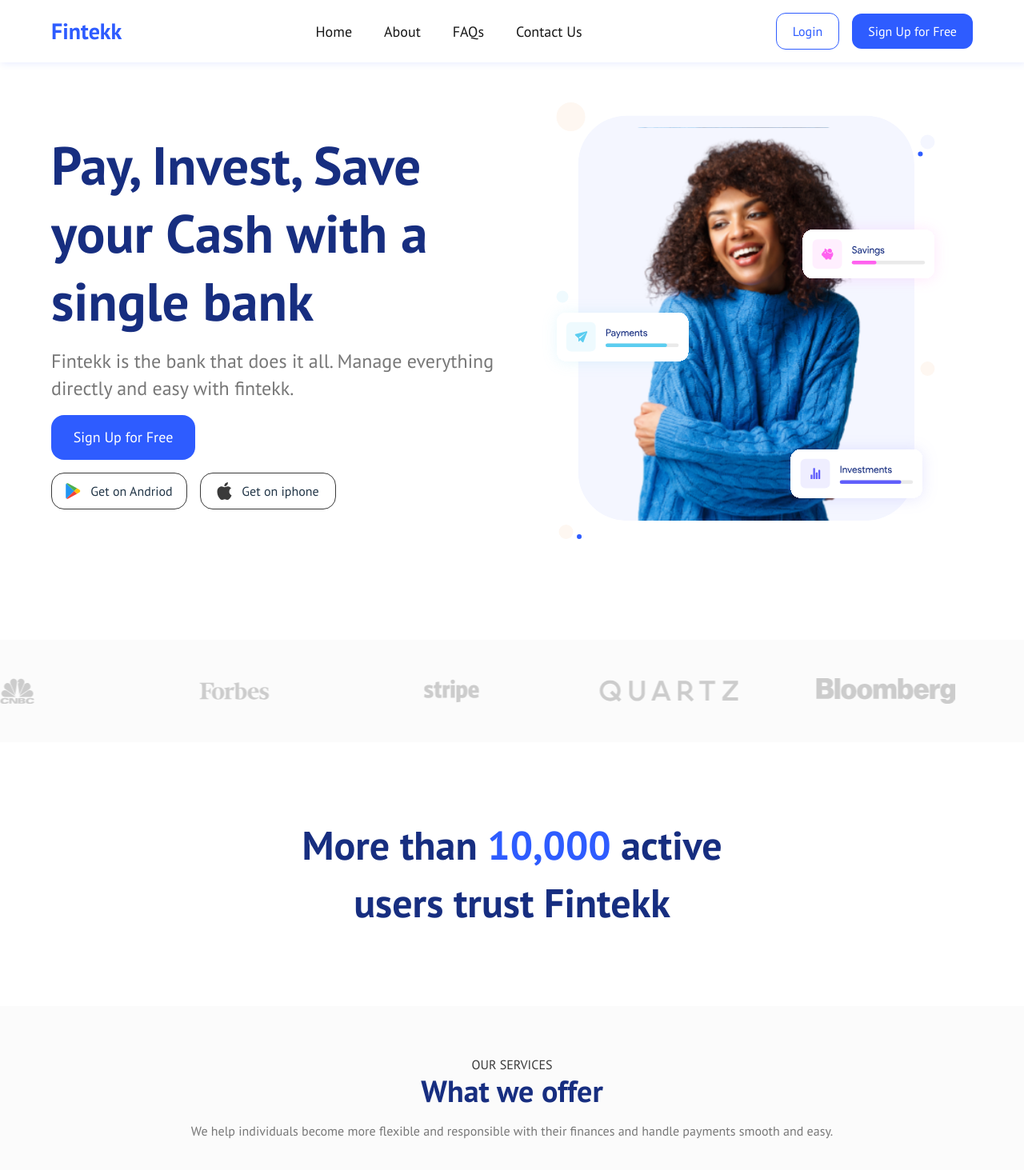
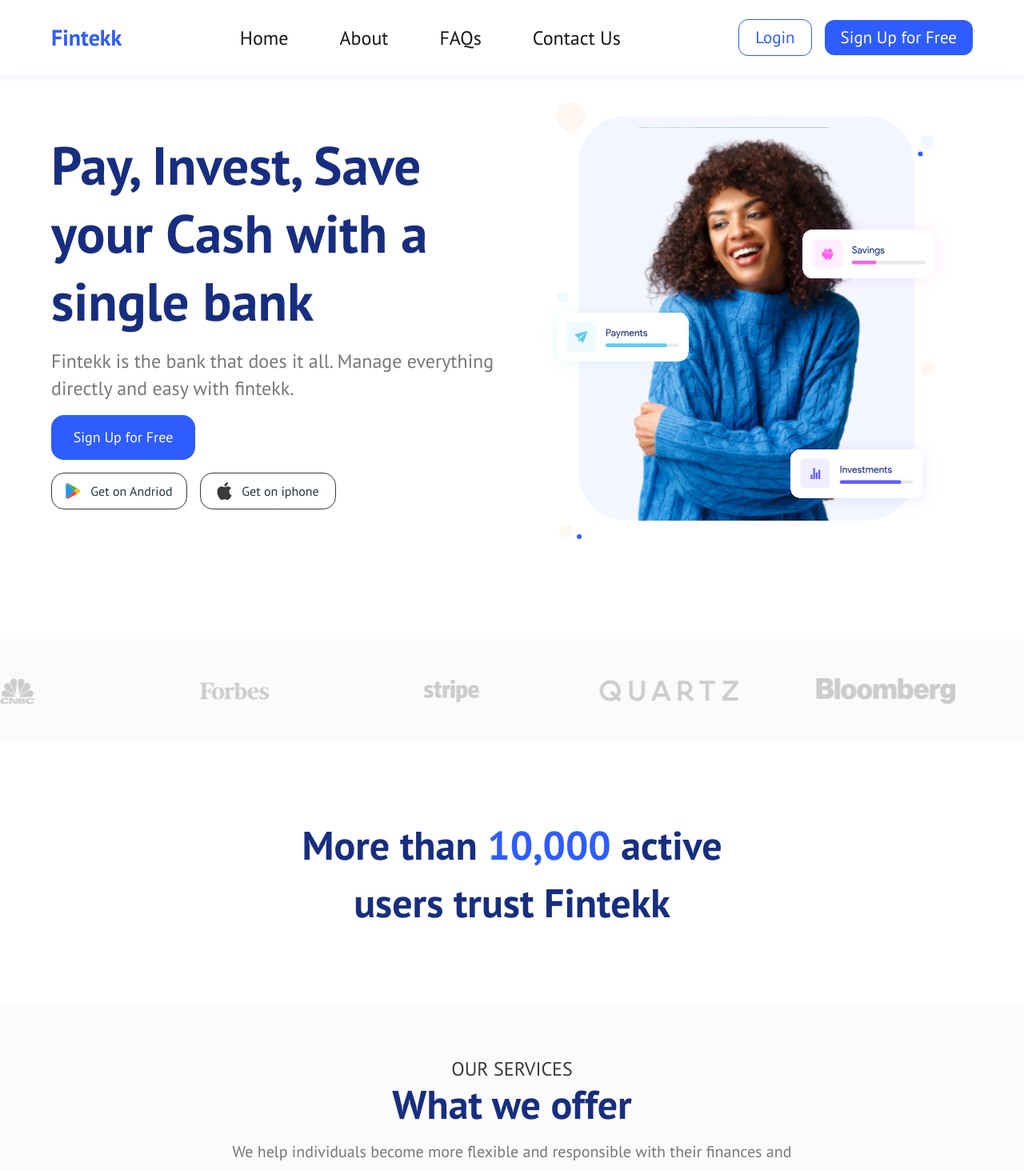
Before and after one commit to ajormoses/Fintekk, a Vue app: page / in a window 1280 px wide. Shown: the top 1463 px of the page at 80% size. Built offline with nearby package versions, Linux system fonts and the light colour scheme.

Commit message:
Update: updated

```diff
--- a/src/components/ArticleThree.vue
+++ b/src/components/ArticleThree.vue
@@ -5,17 +5,25 @@
 <template>
   <div class="bg-[#FBFBFB] section">
     <div class="container">
-      <div class="text-center">
-        <p class="text-base leading-[19.41px] text-[#3A3A3A]">OUR SERVICES</p>
-        <h1 class="leading-[46px] font-bold text-[38px] text-[#172E80] pb-3">
+      <div class="text-center lg:w-[720px] lg:m-auto">
+        <p
+          class="text-base lg:text-[24px] leading-[19.41px] lg:leading-[29px] text-[#3A3A3A]"
+        >
+          OUR SERVICES
+        </p>
+        <h1
+          class="leading-[46px] lg:leading-[60.6px] font-bold text-[38px] lg:text-[50px] text-[#172E80] pb-3"
+        >
           What we offer
         </h1>
-        <p class="text-base leading-[30px] text-[#777777]">
+        <p
+          class="text-base lg:text-[20px] leading-[30px] lg:leading-[32px] text-[#777777]"
+        >
           We help individuals become more flexible and responsible with their
           finances and handle payments smooth and easy.
         </p>
       </div>
-      <div class="pt-10 lg:grid lg:grid-cols-3 lg:gap-8">
+      <div class="pt-10 lg:pt-20 lg:grid lg:grid-cols-3 lg:gap-8">
         <Service
           h="Easy Payment"
           p="Stress-free payment for all transactions that you do at any time."
--- a/src/components/Header.vue
+++ b/src/components/Header.vue
@@ -48,28 +48,36 @@
         Sign Up for Free
       </button>
     </div>
-    <div class="hidden container py-4 lg:flex justify-between items-center">
+    <div
+      class="hidden container py-4 xl:py-6 lg:flex justify-between items-center"
+    >
       <h1 class="text-[#2E5CFF] font-semibold text-[28px]">Fintekk</h1>
       <div class="flex items-center justify-between text-[#171717]">
         <a @click="top" href="#home"
-          ><p class="mx-5 text-[18px] leading-[29px]">Home</p></a
+          ><p class="mx-8 text-[18px] xl:text-[24px] leading-[29px]">Home</p></a
         >
         <a href="#about"
-          ><p class="mx-5 text-[18px] leading-[29px]">About</p></a
+          ><p class="mx-8 text-[18px] xl:text-[24px] leading-[29px]">
+            About
+          </p></a
         >
-        <a href="#faq"><p class="mx-5 text-[18px] leading-[29px]">FAQs</p></a>
+        <a href="#faq"
+          ><p class="mx-8 text-[18px] xl:text-[24px] leading-[29px]">FAQs</p></a
+        >
         <a href="#contact"
-          ><p class="mx-5 text-[18px] leading-[29px]">Contact Us</p></a
+          ><p class="mx-8 text-[18px] xl:text-[24px] leading-[29px]">
+            Contact Us
+          </p></a
         >
       </div>
       <div>
         <button
-          class="text-[#2E5CFF] border border-[#2E5CFF] bg-[#fff] py-[10px] px-[20px] rounded-xl"
+          class="text-[#2E5CFF] xl:text-[21px] border border-[#2E5CFF] bg-[#fff] py-[10px] px-[20px] rounded-xl"
         >
           Login
         </button>
         <button
-          class="bg-[#2E5CFF] text-white ml-4 py-[10px] px-[20px] rounded-xl"
+          class="bg-[#2E5CFF] xl:text-[21px] text-white ml-4 py-[10px] px-[20px] rounded-xl"
         >
           Sign Up for Free
         </button>
--- a/src/components/Reusuable/Service.vue
+++ b/src/components/Reusuable/Service.vue
@@ -3,7 +3,7 @@
 </script>
 
 <template>
-  <div class="mb-8 rounded-[1.5rem] p-5" :class="bg">
+  <div class="mb-8 rounded-[1.5rem] p-5 lg:p-8" :class="bg">
     <h1 class="text-[28px] leading-[34px] text-[#172E80] font-bold">
       <!-- Easy Payment -->
       {{ h }}
```
